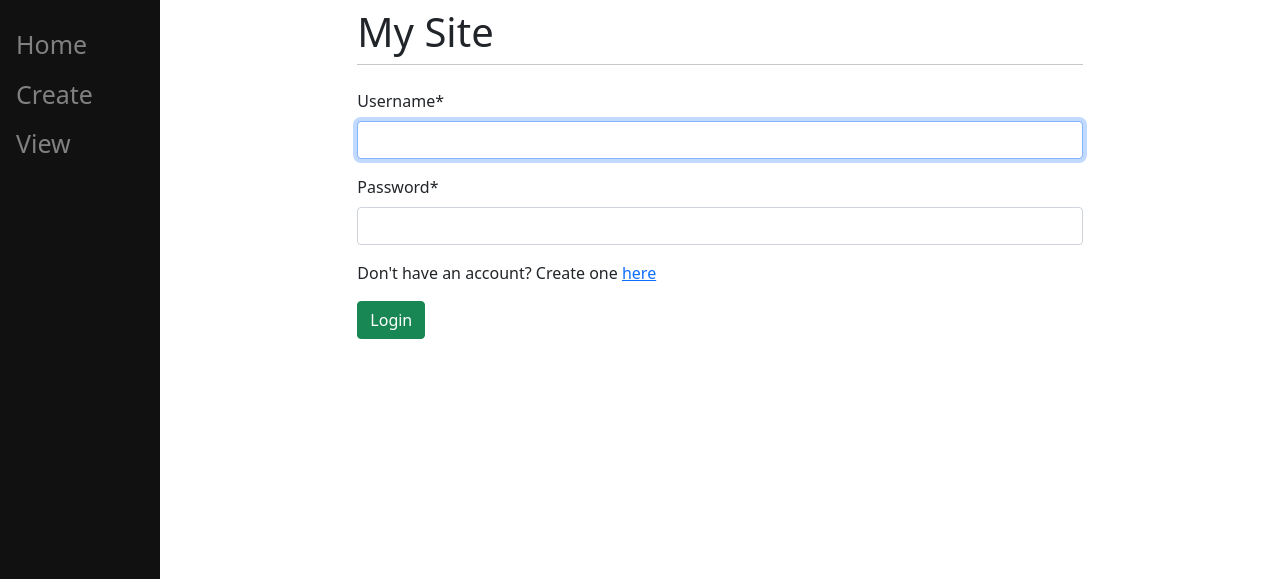
After one commit to phillt3/Django_MicroProject, a Django app: page /login/ in a window 1280 px wide. The commit adds this page. Shown: the top 579 px of the page. Run offline with Django 5.2, Linux system fonts and the light colour scheme; some libraries are stand-ins or nearby versions.

Commit message:
Creating login and logout pages (note logout is deprecated) using django's built in authentication library

```diff
--- a/mysite/main/templates/main/base.html
+++ b/mysite/main/templates/main/base.html
@@ -37,7 +37,7 @@
     </head>
     <body>
         <div class="sidenav">
-            <a href="/home">Home</a>
+            <a href="/">Home</a>
             <a href="/create">Create</a>
             <a href="/2">View</a>
         </div>
--- a/mysite/mysite/settings.py
+++ b/mysite/mysite/settings.py
@@ -121,3 +121,6 @@ USE_TZ = True
 STATIC_URL = 'static/'
 
 CRISPY_TEMPLATE_PACK="bootstrap4"
+
+LOGIN_REDIRECT_URL = "/"
+LOGOUT_REDIRECT_URL = "/"
--- a/mysite/mysite/urls.py
+++ b/mysite/mysite/urls.py
@@ -22,4 +22,5 @@ urlpatterns = [
     path('admin/', admin.site.urls),
     path("register/", v.register, name="register"),
     path('', include("main.urls")),
+    path('', include("django.contrib.auth.urls")),
 ]
--- /dev/null
+++ b/mysite/register/templates/registration/login.html
@@ -0,0 +1,16 @@
+{% extends "main/base.html" %}
+
+{% block title %}
+Login Here
+{% endblock %}
+
+{% load crispy_forms_tags %}
+
+{% block content %}
+<form method="post" class="from-group">
+    {% csrf_token %}
+    {{form | crispy}}
+    <p>Don't have an account? Create one <a href="/register">here</a></p>
+    <button type="submit" class="btn btn-success">Login</button>
+</form>
+{% endblock %}
```
Also changed, not shown: mysite/db.sqlite3.
